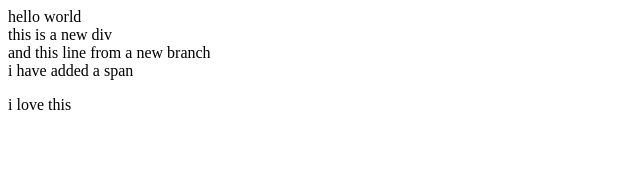
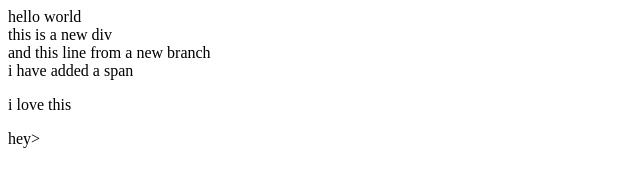
Before and after one commit to mamovies/myrepo, a plain HTML site: page index.html in a window 1280 px wide. Shown: the full height of the page, 0-640 px from the left. Drawn offline with Linux system fonts and the light colour scheme.

Commit message:
Update index.html

```diff
--- a/index.html
+++ b/index.html
@@ -13,6 +13,7 @@
 
 	<span> i have added a span </span>
 	<p> i love this </p>
+	<p> hey> </p>
 </body>
 
 
```
